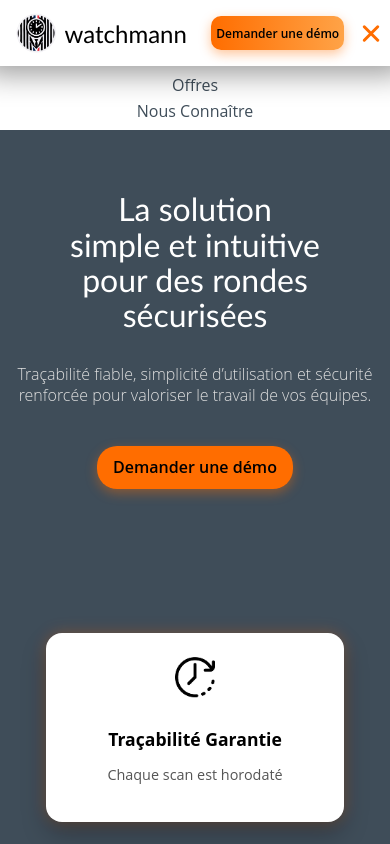
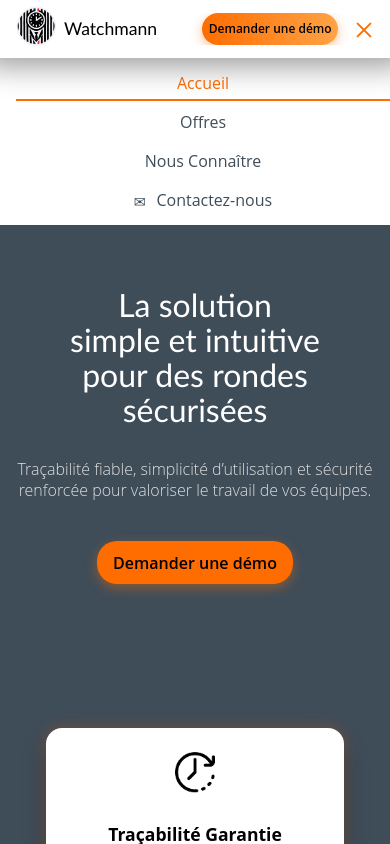
Before and after one commit to Thery340/watchmann, an Angular app: page / in a window 390 px wide. Both pictures are taken after a click on the element 371 px from the left and 33 px from the top of the page. Built offline with nearby package versions, Linux system fonts and the light colour scheme.

Commit message:
Nouvel Header complet

```diff
--- a/src/app/app.component.css
+++ b/src/app/app.component.css
@@ -1,6 +1,6 @@
-/* AppComponent Styles */
-
-/* AppComponent Styles */
+/* ======================
+=    Style principal     =
+====================== */
 
 .h-wrapper {
   margin: 2rem 0 0 0;
@@ -16,7 +16,7 @@
   align-items: center;
   justify-content: space-between;
   position: relative;
-  padding: 0.25rem 1rem;
+  padding: 0.45rem 1rem;
   background-color: white;
   border-radius: 18px;
   width: 95%;
@@ -26,26 +26,11 @@
   z-index: 10;
 }
 
-@media screen and (min-width: 769px) {
-  .h-container:hover {
-    background-color: rgba(255, 255, 255, 0.85);
-    backdrop-filter: blur(4px);
-  }
-}
-
-.h-logo {
+.h-left-group {
   display: flex;
   align-items: center;
-  gap: 0.5rem;
+  gap: 3rem;
   margin-left: 1rem;
-}
-
-.h-navbar-group {
-  display: flex;
-  align-items: center;
-  gap: 4rem;
-  justify-content: flex-start;
-  margin-right: 1rem;
 }
 
 .h-logo-img {
@@ -53,24 +38,94 @@
 }
 
 .h-title {
-  position: sticky;
-  left: 50%;
-  transform: translateX(-50%);
+  display: flex;
+  align-items: center;
   font-size: 2.5rem;
   font-weight: 300;
   color: var(--color-black-text);
   font-family: var(--font-title-primary);
   pointer-events: auto;
-  margin-top: -9px;
-}
-
-.h-title {
   text-decoration: none;
   border: none;
 }
 
-.h-title::after {
-  content: none !important;
+.h-navbar-group {
+  display: flex;
+  align-items: center;
+  gap: 0.4rem;
+  justify-content: flex-start;
+  margin-right: 1rem;
+}
+
+.h-link,
+.h-link-mobile {
+  position: relative;
+  text-decoration: none;
+  color: var(--color-secondary);
+  font-weight: 500;
+  font-size: 1.2rem;
+  transition: color 0.3s ease;
+  margin-left: 1rem;
+  padding: 0.5rem 1rem;
+}
+
+.h-link::after,
+.h-link-mobile::after {
+  content: '';
+  position: absolute;
+  bottom: 0;
+  left: 0;
+  width: 0%;
+  height: 2px;
+  background-color: var(--color-primary);
+  transition: width 0.3s ease;
+}
+
+.h-link:hover,
+.h-link-mobile:hover {
+  color: var(--color-primary);
+}
+
+.h-link:hover::after,
+.h-link.active::after,
+.h-link-mobile:hover::after,
+.h-link-mobile.active::after {
+  width: 100%;
+}
+
+.h-link.active,
+.h-link-mobile.active {
+  color: var(--color-primary);
+}
+
+.h-cta {
+  box-shadow: 0px 4px 12px rgba(255, 109, 0, 0.4);
+  background: linear-gradient(90deg, var(--color-primary) 0%, #ffa347 100%);
+  color: var(--color-black-text);
+  padding: 0.35rem 0.8rem;
+  border-radius: 18px;
+  text-decoration: none;
+  font-weight: 600;
+  font-size: 1rem;
+  transition:
+    box-shadow 0.3s ease,
+    transform 0.3s ease,
+    background-color 0.3s ease;
+  display: inline-flex;
+  align-items: center;
+  justify-content: center;
+  height: 28px;
+  white-space: nowrap;
+}
+
+.h-cta:hover {
+  box-shadow: 0px 6px 14px rgba(0, 0, 0, 0.25);
+  transform: translateY(-1px);
+}
+
+.h-cta:active {
+  transform: scale(0.95);
+  box-shadow: 0px 2px 6px rgba(0, 0, 0, 0.2);
 }
 
 .h-toggle {
@@ -98,11 +153,9 @@
 .h-toggle span:nth-child(1) {
   top: 0;
 }
-
 .h-toggle span:nth-child(2) {
   top: 9px;
 }
-
 .h-toggle span:nth-child(3) {
   top: 18px;
 }
@@ -127,75 +180,6 @@
   background-color: var(--color-primary);
 }
 
-.h-nav {
-  display: flex;
-  gap: 2.5rem;
-  align-items: center;
-}
-
-.h-nav a {
-  position: relative;
-  text-decoration: none;
-  color: var(--color-secondary);
-  font-weight: 500;
-  font-size: 1rem;
-  transition: all 0.3s ease;
-}
-
-.h-nav a::after {
-  content: '';
-  position: absolute;
-  bottom: -3px;
-  left: 0;
-  width: 0%;
-  height: 2px;
-  background-color: var(--color-primary);
-  transition: width 0.3s ease;
-}
-
-.h-nav a:hover {
-  color: var(--color-primary);
-}
-
-.h-nav a:hover::after,
-.h-nav a.active::after {
-  width: 100%;
-}
-
-.h-nav a.active {
-  color: var(--color-primary);
-}
-
-.h-cta {
-  box-shadow: 0px 4px 12px rgba(255, 109, 0, 0.4);
-  background: linear-gradient(90deg, var(--color-primary) 0%, #ffa347 100%);
-  color: var(--color-black-text);
-  padding: 0.35rem 1rem;
-  border-radius: 20px;
-  text-decoration: none;
-  font-weight: 600;
-  font-size: 1rem;
-  transition:
-    box-shadow 0.3s ease,
-    transform 0.3s ease,
-    background-color 0.3s ease;
-  display: inline-flex;
-  align-items: center;
-  justify-content: center;
-  height: 32px;
-  white-space: nowrap;
-}
-
-.h-cta:hover {
-  box-shadow: 0px 6px 14px rgba(0, 0, 0, 0.25);
-  transform: translateY(-1px);
-}
-
-.h-cta:active {
-  transform: scale(0.95);
-  box-shadow: 0px 2px 6px rgba(0, 0, 0, 0.2);
-}
-
 .desktop-only {
   display: inline-flex;
 }
@@ -204,6 +188,13 @@
   display: none;
 }
 
+.icon-envelope {
+  margin-right: 0.4rem;
+  font-size: 0.9rem;
+  vertical-align: middle;
+}
+
+/* ========== Footer ========== */
 .footer {
   width: 100%;
   background-color: white;
@@ -251,82 +242,141 @@
 }
 
 @media screen and (max-width: 1024px) {
+  .h-container {
+    flex-wrap: nowrap;
+    height: auto;
+    padding: 0.3rem 1rem;
+  }
+
+  .h-left-group {
+    gap: 1.2rem;
+    flex-shrink: 0;
+    align-items: center;
+  }
+
   .h-title {
-    position: static;
-    transform: none;
-    font-size: 1.3rem;
-    text-align: center;
-    pointer-events: auto;
+    font-size: 1.6rem;
+    white-space: nowrap;
+  }
+
+  .h-navbar-group {
+    display: flex;
     flex: 1;
-    margin-top: 0 !important;
+    justify-content: flex-end;
+    align-items: center;
+    flex-wrap: nowrap;
+    gap: 1rem;
+    overflow-x: auto;
+  }
+
+  .h-link {
+    font-size: 1.05rem;
+    margin-left: 0.5rem;
+    padding: 0.25rem 0.5rem;
+    white-space: nowrap;
+  }
+
+  .h-cta {
+    font-size: 0.85rem;
+    padding: 0.3rem 0.6rem;
+    white-space: nowrap;
+    flex-shrink: 0;
   }
 }
 
+/* ================================
+=    Responsive : Mobile ≤768px    =
+================================ */
 @media screen and (max-width: 768px) {
+  .h-left-group {
+    gap: 1rem; /* au lieu de 3rem */
+  }
+
   .h-wrapper {
     margin-top: 0 !important;
   }
+
   .h-container {
     width: 100%;
     border-radius: 0;
-    padding: 0.5rem 1rem;
-    display: flex;
+    padding: 0.4rem 1rem;
     justify-content: space-between;
     align-items: center;
   }
+
   .desktop-only {
     display: none;
   }
+
   .mobile-only {
     display: inline-flex;
   }
+
+  .h-logo-img {
+    height: 2.5rem;
+  }
+
+  .h-title {
+    font-size: 1.4rem;
+    flex: 1;
+    text-align: center;
+  }
+
   .h-navbar-group {
     gap: 1rem;
   }
-  .h-title {
-    position: static;
-    transform: none;
-    font-size: 2.5rem;
-    text-align: center;
-    pointer-events: auto;
-    flex: 1;
-    margin-top: 0 !important;
-  }
+
   .h-cta.mobile-only {
     font-size: 0.75rem;
-    padding: 0.3rem;
     height: 24px;
-    border-radius: 10px;
-    background: linear-gradient(90deg, var(--color-primary) 0%, #ffa347 100%);
-    color: var(--color-black-text);
+    padding: 0.25rem 0.4rem;
   }
+
   .h-nav.mobile-only {
     padding: 0.5rem 0;
     margin: 0 auto;
     background-color: white;
-    border-radius: 0;
     display: none;
     flex-direction: column;
     width: 100%;
-    max-width: 100%;
     text-align: center;
-    box-sizing: border-box;
     gap: 0.25rem;
   }
+
   .h-nav.mobile-only.open {
     display: flex;
   }
+}
+
+/* ================================
+=    Responsive : Petit écran ≤480px =
+================================ */
+@media screen and (max-width: 480px) {
+  .h-left-group {
+    gap: 0.5rem;
+  }
+
+  .h-title {
+    font-size: 1.1rem;
+  }
+
+  .h-navbar-group {
+    gap: 0.5rem;
+    margin-right: 0.5rem;
+  }
+
   .h-toggle {
-    display: inline-block;
+    width: 20px;
+    height: 18px;
+    margin-left: 0.5rem;
+  }
+
+  .h-toggle span {
+    height: 2px;
+  }
+
+  .h-link-mobile {
+    font-size: 1rem;
+    padding: 0.4rem 0.8rem;
   }
 }
-
-@media screen and (max-width: 480px) {
-  .h-title {
-    font-size: 1.5rem;
-    margin-top: 0 !important;
-  }
-  .h-logo-img {
-    height: 2.5rem;
-  }
-}
--- a/src/app/app.component.html
+++ b/src/app/app.component.html
@@ -1,22 +1,23 @@
 <header class="h-wrapper">
   <div class="h-container">
-    <!-- Bloc contenant le logo -->
-    <a class="h-logo" routerLink="/">
+    <!-- Logo + Titre -->
+    <div class="h-left-group">
+      <a routerLink="/">
         <img src="assets/logo.png" alt="Logo Watchmann" class="h-logo-img" />
       </a>
-
-    <a class="h-title" routerLink="/">watchmann</a>
+      <a class="h-title" routerLink="/">Watchmann</a>
+    </div>
 
     <!-- Bloc navigation + bouton à droite -->
     <div class="h-navbar-group">
-      <nav class="h-nav desktop-only h-nav-desktop">
-        <a routerLink="/offres" routerLinkActive="active" class="h-link-desktop">Offres</a>
-        <a routerLink="/nous-connaitre" routerLinkActive="active" class="h-link-desktop">
-          Nous Connaître
+      <a routerLink="/" routerLinkActive="active" class="h-link desktop-only">Accueil</a>
+      <a routerLink="/offres" routerLinkActive="active" class="h-link desktop-only">Offres</a>
+      <a routerLink="/A propos" routerLinkActive="active" class="h-link desktop-only">A propos</a>
+      <a routerLink="/contact" routerLinkActive="active" class="h-link desktop-only">
+        <span class="icon-envelope">✉</span> Contactez-nous
       </a>
-      </nav>
+
       <a routerLink="/demo" class="h-cta desktop-only">Demander une démo</a>
-    </div>
 
       <!-- Bouton mobile -->
       <a routerLink="/demo" class="h-cta mobile-only">Demander une démo</a>
@@ -26,12 +27,17 @@
         <span></span>
       </div>
     </div>
+  </div>
 
   <!-- Navigation mobile -->
   <nav class="h-nav mobile-only h-nav-mobile" [class.open]="menuOpen">
+    <a routerLink="/" routerLinkActive="active" class="h-link-mobile">Accueil</a>
     <a routerLink="/offres" routerLinkActive="active" class="h-link-mobile">Offres</a>
-    <a routerLink="/nous-connaitre" routerLinkActive="active" class="h-link-mobile">
-      Nous Connaître
+    <a routerLink="/nous-connaitre" routerLinkActive="active" class="h-link-mobile"
+      >Nous Connaître</a
+    >
+    <a routerLink="/contact" routerLinkActive="active" class="h-link-mobile">
+      <span class="icon-envelope">✉</span> Contactez-nous
     </a>
   </nav>
 </header>
```
Lines whose indentation alone changed are shown as unchanged.
